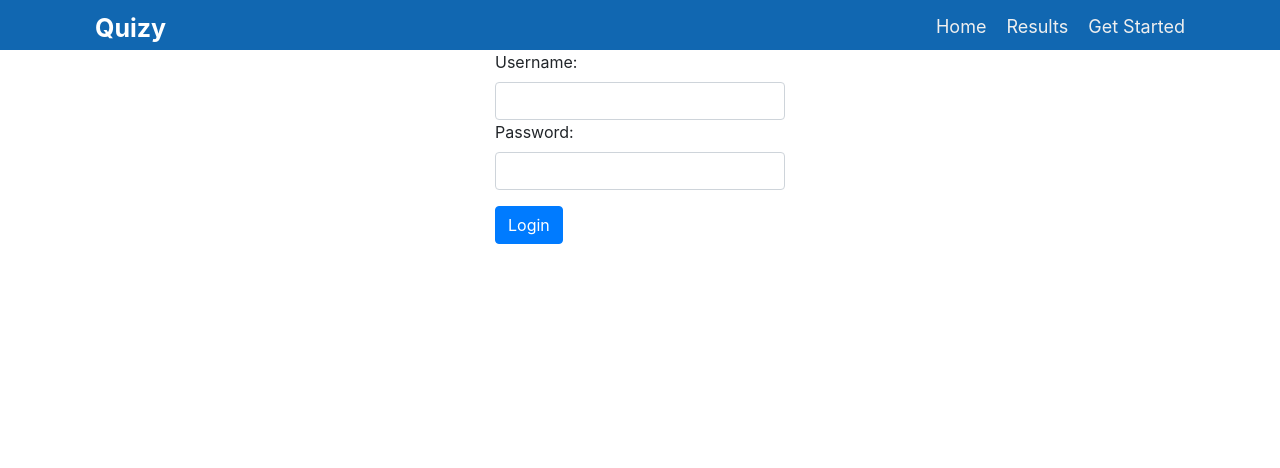
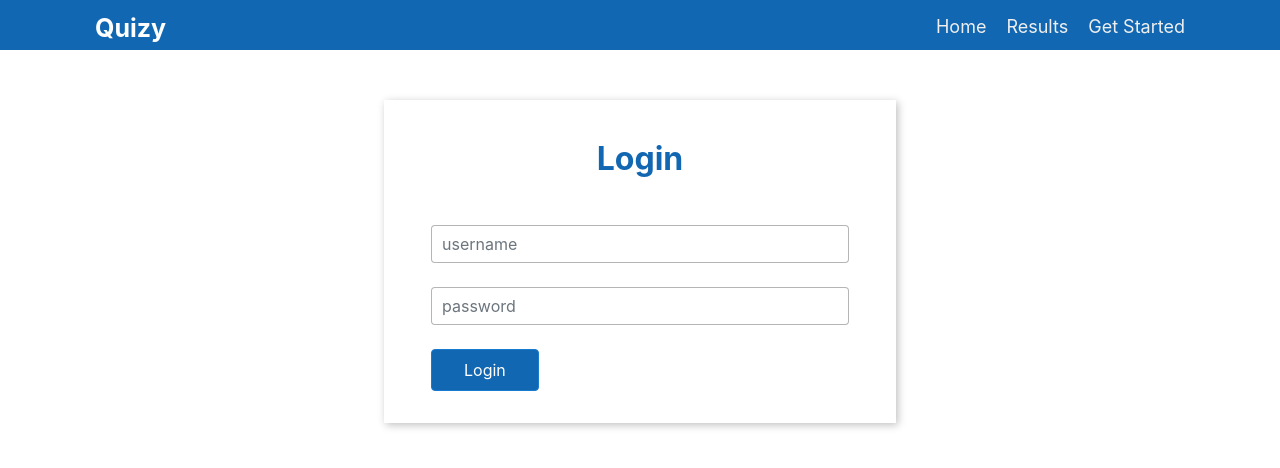
Before and after one commit to samyakjain101/VoidHacks--Incognito-s, an Angular app in the folder quizAngular/: page /login in a window 1280 px wide. Shown: the top 468 px of the page. Built offline with nearby package versions, Linux system fonts and the light colour scheme.

Commit message:
Forms Updated

```diff
--- a/quizAngular/src/app/login/login.component.css
+++ b/quizAngular/src/app/login/login.component.css
@@ -0,0 +1,51 @@
+.log-form {
+  min-width: 320px;
+  width: 40%;
+  background: #fff;
+  box-shadow: 2px 2px 8px rgba(0, 0, 0, 0.25);
+  padding-top: 15px;
+  margin-top: 50px;
+}
+h2{
+    color: #1167b1;
+    text-align: center;
+    font-weight: bold;
+    padding: 20px 10px 10px ;
+    margin: 5px;
+}
+@media (max-width: 40em) {
+  .log-form {
+    width: 95%;
+    position: relative;
+    margin: 2.5% auto 0 auto;
+    left: 0%;
+    transform: translate(0%, 0%);
+  }
+}
+.log-form form {
+  display: block;
+  width: 100%;
+  padding: 2em;
+}
+.log-form input {
+  display: block;
+  margin: auto auto;
+  width: 100%;
+  padding: 10px;
+  margin-bottom: 1.5rem;
+  border: 1px solid #75757588;
+  color: #757575;
+}
+.log-form input:focus {
+  outline: none;
+}
+.log-form .btn {
+  display: inline-block;
+  background: #1167b1;
+  border: 1px solid #187bcd;
+  padding: 0.5em 2em;
+  color: white;
+}
+.log-form .btn:hover {
+  background: #34373a;
+}
--- a/quizAngular/src/app/login/login.component.html
+++ b/quizAngular/src/app/login/login.component.html
@@ -1,35 +1,28 @@
-<div class="container w-25">
-    <form
-        #f="ngForm"
-        (submit)="login(f.value)">
-        <div
-            *ngIf="invalidLogin"
-            class="alert alert-danger">Invalid credentinals.
+<div class="container log-form">
+  <h2>Login</h2>
+  <form #f="ngForm" (submit)="login(f.value)">
+    <div *ngIf="invalidLogin" class="alert alert-danger">
+      Invalid credentinals.
     </div>
     <div class="form-group">
-            <label for="username">
-                Username:
-            </label>
       <input
         ngModel
         required
         #username="ngModel"
         type="text"
-                name="username"
-                class="form-control">
-
-            <label for="password">
-                Password:
-            </label>
+        placeholder="username"
+        class="form-control"
+      />
       <input
         ngModel
         required
         #password="ngModel"
         type="password"
-                name="password"
-                class="form-control">
+        placeholder="password"
+        class="form-control"
+      />
     </div>
 
-        <input type="submit" value="Login" class="btn btn-primary">
+    <button type="submit" class="btn">Login</button>
   </form>
 </div>
--- a/quizAngular/src/app/register/register.component.css
+++ b/quizAngular/src/app/register/register.component.css
@@ -1,3 +1,52 @@
-input.ng-touched.ng-invalid {
-  border: 1px solid red;
+.log-form {
+  min-width: 320px;
+  width: 40%;
+  background: #fff;
+  box-shadow: 2px 2px 8px rgba(0, 0, 0, 0.25);
+  padding-top: 15px;
+  margin-top: 50px;
+  margin-bottom: 50px;
 }
+h2{
+    color: #1167b1;
+    text-align: center;
+    font-weight: bold;
+    padding: 20px 10px 10px ;
+    margin: 5px;
+}
+@media (max-width: 40em) {
+  .log-form {
+    width: 95%;
+    position: relative;
+    margin: 2.5% auto 0 auto;
+    left: 0%;
+    transform: translate(0%, 0%);
+  }
+}
+.log-form form {
+  display: block;
+  width: 100%;
+  padding: 2em;
+}
+.log-form input {
+  display: block;
+  margin: auto auto;
+  width: 100%;
+  padding: 10px;
+  margin-bottom: 1.5rem;
+  border: 1px solid #75757588;
+  color: #757575;
+}
+.log-form input:focus {
+  outline: none;
+}
+.log-form .btn {
+  display: inline-block;
+  background: #1167b1;
+  border: 1px solid #187bcd;
+  padding: 0.5em 2em;
+  color: white;
+}
+.log-form .btn:hover {
+  background: #34373a;
+}
--- a/quizAngular/src/app/register/register.component.html
+++ b/quizAngular/src/app/register/register.component.html
@@ -1,4 +1,5 @@
-<div class="container w-50">
+<div class="container log-form">
+  <h2>Register!</h2>
     <form [formGroup]="form" (submit)="register()">
         <div *ngIf="registrationError" class="alert alert-danger">
             <div *ngIf="!uniqueUsername">
@@ -9,10 +10,7 @@
             </div>
         </div>
         <div class="form-group">
-            <label for="username">
-                Username
-            </label>
-            <input formControlName="username" type="text" name="username" class="form-control">
+            <input formControlName="username" type="text" name="username" placeholder="Username" class="form-control">
             <div
                 *ngIf="username?.touched && username?.invalid"
                 class="alert alert-danger">
@@ -22,10 +20,7 @@
             </div>
         </div>
         <div class="form-group">
-            <label for="first-name">
-                First Name
-            </label>
-            <input formControlName="firstName" type="text" name="first-name" class="form-control">
+            <input formControlName="firstName" type="text" name="first-name" placeholder="First Name" class="form-control">
             <div *ngIf="firstName?.touched && firstName?.invalid" class="alert alert-danger">
                 <div *ngIf="firstName?.errors?.required">
                     First Name is required.
@@ -33,10 +28,7 @@
             </div>
         </div>
         <div class="form-group">
-            <label for="last-name">
-                Last Name
-            </label>
-            <input formControlName="lastName" type="text" name="last-name" class="form-control">
+            <input formControlName="lastName" type="text" name="last-name" placeholder="Last Name" class="form-control">
             <div *ngIf="lastName?.touched && lastName?.invalid" class="alert alert-danger">
                 <div *ngIf="lastName?.errors?.required">
                     Last Name is required.
@@ -44,10 +36,7 @@
             </div>
         </div>
         <div class="form-group">
-            <label for="email">
-                Email
-            </label>
-            <input formControlName="email" type="email" name="email" class="form-control">
+            <input formControlName="email" type="email" name="email" placeholder="Email" class="form-control">
             <div *ngIf="email?.touched && email?.invalid" class="alert alert-danger">
                 <div *ngIf="email?.errors?.required">
                     Email is required.
@@ -55,10 +44,7 @@
             </div>
         </div>
         <div class="form-group">
-            <label for="password">
-                Password
-            </label>
-            <input formControlName="password" type="password" name="password" class="form-control">
+            <input formControlName="password" type="password" name="password" placeholder="Password" class="form-control">
             <div *ngIf="password?.touched && password?.invalid" class="alert alert-danger">
                 <div *ngIf="password?.errors?.required">
                     Password is required.
@@ -66,10 +52,7 @@
             </div>
         </div>
         <div class="form-group">
-            <label for="confirm-password">
-                Confirm Password
-            </label>
-            <input formControlName="confirmPassword" type="password" name="confirm-password" class="form-control">
+            <input formControlName="confirmPassword" type="password" name="confirm-password" placeholder="Confirm Password" class="form-control">
             <div
                 *ngIf="confirmPassword?.touched && confirmPassword?.invalid"
                 class="alert alert-danger">
```
Lines whose indentation alone changed are shown as unchanged.
